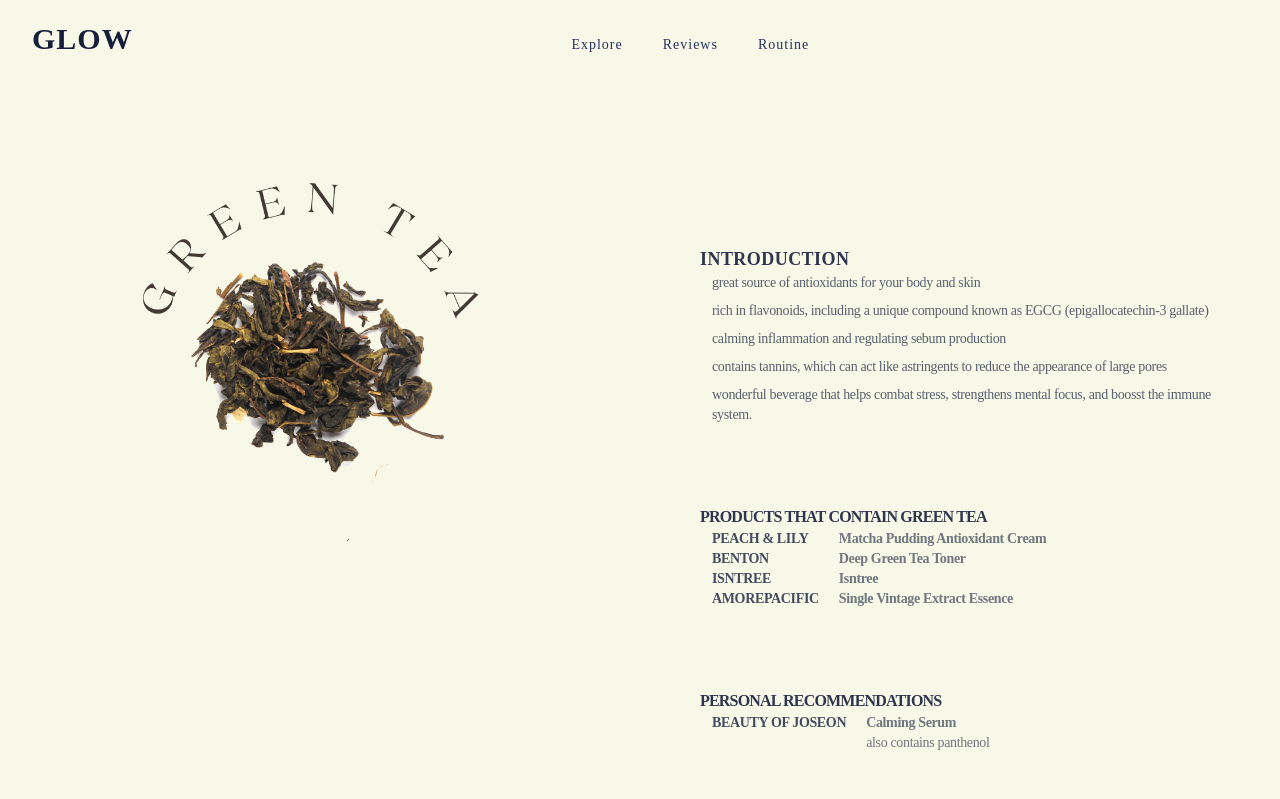
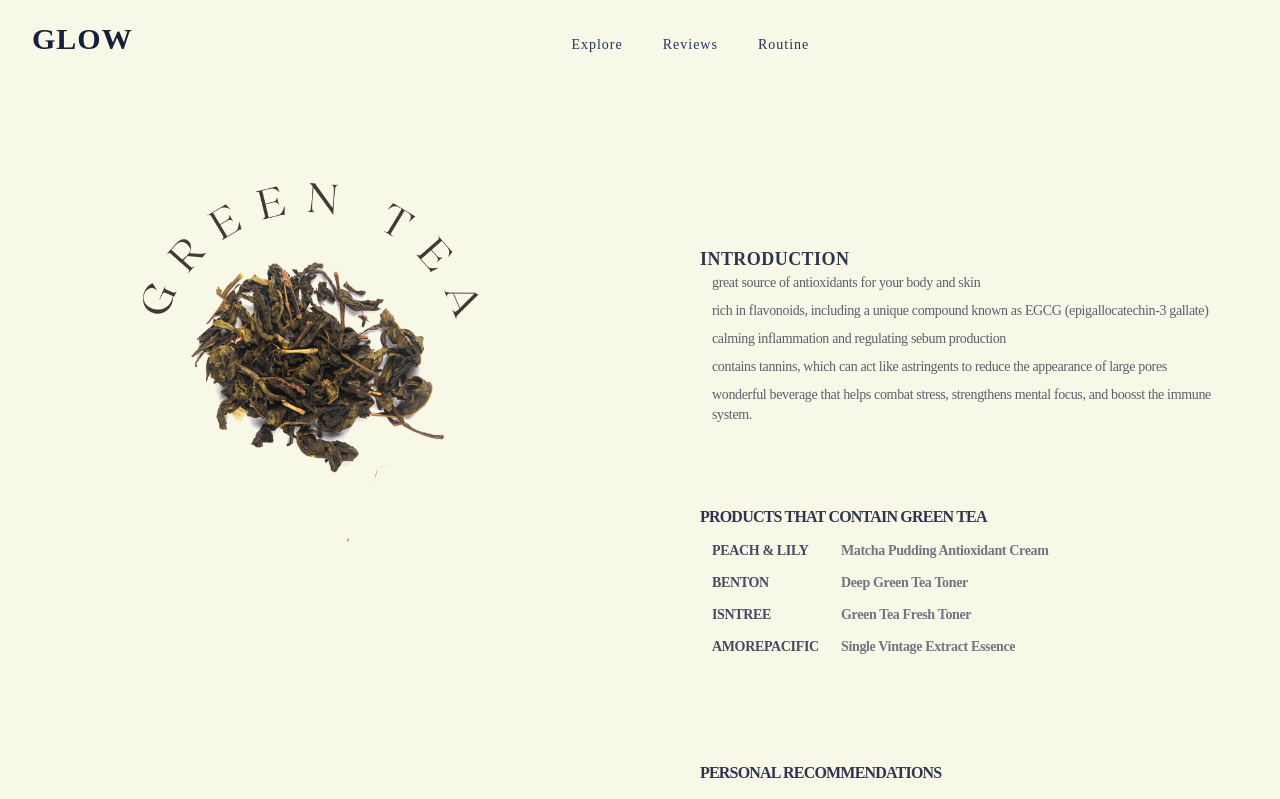
Before and after one commit to biancacomanescu97/glow, a React (Create React App) app: page /greentea in a window 1280 px wide. Shown: the top 799 px of the page. Built offline with nearby package versions, Linux system fonts and the light colour scheme.

Commit message:
Refactored code for teas

```diff
--- a/src/components/explore/teas/GreenTea.tsx
+++ b/src/components/explore/teas/GreenTea.tsx
@@ -23,32 +23,42 @@ export default function GreenTea() {
           <div className="block">
             <div className="block p-10">
               <h1 className="text-royal-700 text-opacity-90 text-base uppercase font-bold tracking-tighter">Products that contain green tea</h1>
-              <div className="flex text-sm text-royal-700 text-opacity-80 tracking-tight">
-                <div className="flex-initial pl-3">
-                  <p className="uppercase flex-initial font-bold">Peach & Lily</p>
-                  <p className="uppercase flex-initial font-bold">Benton</p>
-                  <p className="uppercase flex-initial font-bold">Isntree</p>
-                  <p className="uppercase flex-initial font-bold">Amorepacific</p>
+              <div className="grid grid-cols-4 p-3 text-sm tracking-tight">
+                <div className="col-span-1 uppercase font-bold text-royal-700 text-opacity-80">
+                  <p>Peach & Lily</p>
                 </div>
-                <div className="flex-initial text-royal-700 text-opacity-60 pl-5">
+                <div className="col-span-3 pb-3 text-royal-700 text-opacity-60">
                   <p className="font-bold">Matcha Pudding Antioxidant Cream</p>
+                </div>
+                <div className="col-span-1 uppercase font-bold text-royal-700 text-opacity-80">
+                  <p>Benton</p>
+                </div>
+                <div className="col-span-3 pb-3 text-royal-700 text-opacity-60">
                   <p className="font-bold">Deep Green Tea Toner</p>
-                  <p className="font-bold">Isntree</p>
-                  <p className="font-bold">Single Vintage Extract Essence </p>
+                </div>
+                <div className="col-span-1 uppercase font-bold text-royal-700 text-opacity-80">
+                  <p>Isntree</p>
+                </div>
+                <div className="col-span-3 pb-3 text-royal-700 text-opacity-60">
+                  <p className="font-bold">Green Tea Fresh Toner</p>
+                </div>
+                <div className="col-span-1 uppercase font-bold text-royal-700 text-opacity-80">
+                  <p>Amorepacific</p>
+                </div>
+                <div className="col-span-3 pb-3 text-royal-700 text-opacity-60">
+                  <p className="font-bold">Single Vintage Extract Essence</p>
                 </div>
               </div>
             </div>
             <div className="block p-10">
               <h1 className="text-royal-700 text-opacity-90 text-base uppercase font-bold tracking-tighter">Personal recommendations</h1>
-              <div className="flex text-sm text-royal-700 text-opacity-80 tracking-tight">
-                <div className="flex-initial pl-3">
-                  <p className="uppercase flex-initial font-bold">Beauty of Joseon</p>
+              <div className="grid grid-cols-4 p-3 text-sm tracking-tight">
+                <div className="col-span-1 uppercase font-bold text-royal-700 text-opacity-80">
+                  <p>Beauty of Joseon</p>
                 </div>
-                <div className="flex-initial text-royal-700 text-opacity-60 pl-5">
+                <div className="col-span-3 pb-3 text-royal-700 text-opacity-60">
                   <p className="font-bold">Calming Serum</p>
-                  <ul role="list" className="flex-initial list-none list-inside space-y-1 text-sm text-royal-700 text-opacity-60 tracking-tight">
-                    <li>also contains panthenol</li>
-                  </ul>
+                  <p>also contains panthenol</p>
                 </div>
               </div>
             </div>
--- a/src/components/explore/teas/Mugwort.tsx
+++ b/src/components/explore/teas/Mugwort.tsx
@@ -23,34 +23,43 @@ export default function Mugwort() {
           <div className="block">
             <div className="block p-10">
               <h1 className="text-royal-700 text-opacity-90 text-base uppercase font-bold tracking-tighter">Products that contain mugwort</h1>
-              <div className="flex text-sm text-royal-700 text-opacity-80 tracking-tight">
-                <div className="flex-initial pl-3">
-                  <p className="uppercase flex-initial font-bold">I’m From</p>
-                  <p className="uppercase flex-initial font-bold">I’m From</p>
-                  <p className="uppercase flex-initial font-bold">Holika Holika</p>
-                  <p className="uppercase flex-initial font-bold">Round Lab</p>
-                  <p className="uppercase flex-initial font-bold">Isntree</p>
+              <div className="grid grid-cols-4 p-3 text-sm tracking-tight">
+                <div className="col-span-1 uppercase font-bold text-royal-700 text-opacity-80">
+                  <p>I’m From</p>
                 </div>
-                <div className="flex-initial text-royal-700 text-opacity-60 pl-5">
+                <div className="col-span-3 pb-3 text-royal-700 text-opacity-60">
                   <p className="font-bold">Mugwort Mask</p>
                   <p className="font-bold">Mugwort Cream</p>
+                </div>
+                <div className="col-span-1 uppercase font-bold text-royal-700 text-opacity-80">
+                  <p>Holika Holika</p>
+                </div>
+                <div className="col-span-3 pb-3 text-royal-700 text-opacity-60">
                   <p className="font-bold">Pure Essence Mugwort Foam Cleanser</p>
+                </div>
+                <div className="col-span-1 uppercase font-bold text-royal-700 text-opacity-80">
+                  <p>Round Lab</p>
+                </div>
+                <div className="col-span-3 pb-3 text-royal-700 text-opacity-60">
                   <p className="font-bold">Mugwort Calming Cream</p>
+                </div>
+                <div className="col-span-1 uppercase font-bold text-royal-700 text-opacity-80">
+                  <p>Isntree</p>
+                </div>
+                <div className="col-span-3 pb-3 text-royal-700 text-opacity-60">
                   <p className="font-bold">Spot Saver Mugwort Ampoule</p>
                 </div>
               </div>
             </div>
             <div className="block p-10">
               <h1 className="text-royal-700 text-opacity-90 text-base uppercase font-bold tracking-tighter">Personal recommendations</h1>
-              <div className="flex text-sm text-royal-700 text-opacity-80 tracking-tight">
-                <div className="flex-initial pl-3">
-                  <p className="uppercase flex-initial font-bold">I’m From</p>
+              <div className="grid grid-cols-4 p-3 text-sm tracking-tight">
+                <div className="col-span-1 uppercase font-bold text-royal-700 text-opacity-80">
+                  <p>I’m From</p>
                 </div>
-                <div className="flex-initial text-royal-700 text-opacity-60 pl-5">
+                <div className="col-span-3 pb-3 text-royal-700 text-opacity-60">
                   <p className="font-bold">Mugwort Essence</p>
-                  <ul role="list" className="flex-initial list-none list-inside space-y-1 text-sm text-royal-700 text-opacity-60 tracking-tight">
-                    <li>contains only one ingredient: artemisia princeps extract</li>
-                  </ul>
+                  <p>contains only one ingredient: artemisia princeps extract</p>
                 </div>
               </div>
             </div>
```
